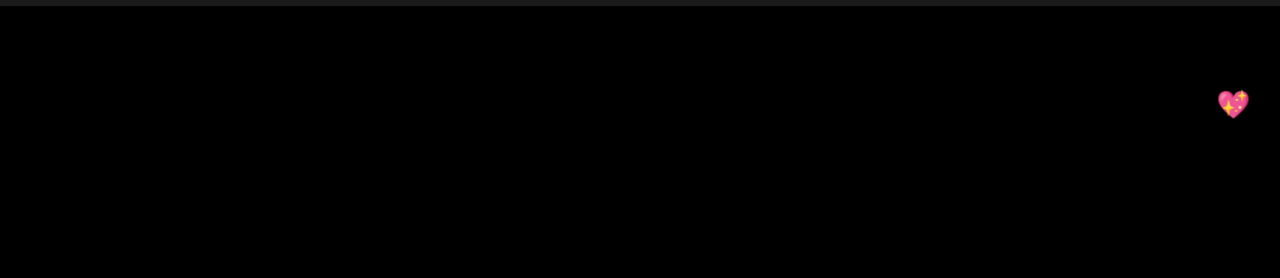
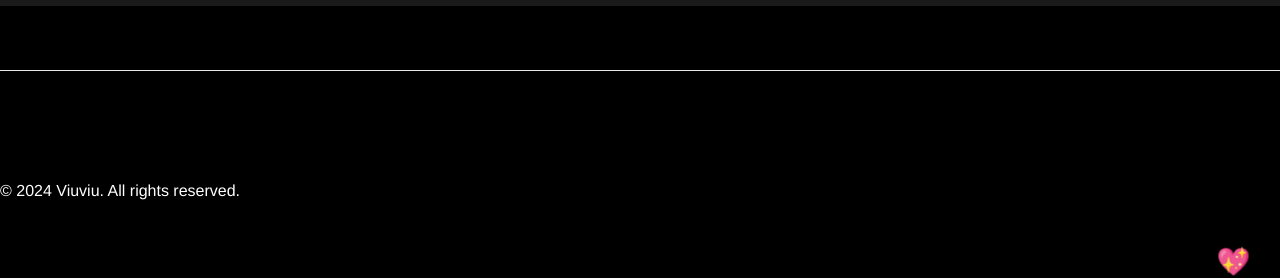
Before and after one commit to hungnv1997/vue3-starter, a Vue app: page /#/ in a window 1280 px wide. Shown: the part 898-1176 px from the top of the page. Before the commit the page ends 1030 px from the top, so only its background shows below. Built offline with nearby package versions, Linux system fonts and the light colour scheme.

Commit message:
feat: footer

```diff
--- a/src/components/MovieSlider/MovieSlider.vue
+++ b/src/components/MovieSlider/MovieSlider.vue
@@ -266,7 +266,7 @@ export default {
     },
     handleViewChapter($movie) {
       console.log($movie.id);
-      this.$router.push(`detail/${$movie}`);
+      this.$router.push(`detail/${$movie.id}`);
     },
   },
   // mounted() {
--- /dev/null
+++ b/src/components/common/footer/SiteFooter.vue
@@ -0,0 +1,27 @@
+<template>
+  <footer
+    class="footer border-t border-x-0 border-b-0 border-solid border-medusa-border-base pt-[108px] pb-4 mt-2"
+  >
+    <div
+      class="container container-fluid flex !px-0 lg:flex-row flex-col !pt-0"
+    >
+      <div class="col col--6">
+        <div class="lg:mb-0 mb-2">
+          <div class="footer__copyright">
+            © 2024 Viuviu. All rights reserved.
+          </div>
+        </div>
+      </div>
+    </div>
+  </footer>
+</template>
+
+<script>
+export default {
+  setup() {
+    return {};
+  },
+};
+</script>
+
+<style lang="scss" scoped></style>
--- a/src/layouts/Default.vue
+++ b/src/layouts/Default.vue
@@ -2,9 +2,11 @@
   <!-- blank -->
   <SiteHeaderVue />
   <router-view />
+  <SiteFooter />
 </template>
 <script setup>
 import SiteHeaderVue from "../components/Header/SiteHeader.vue";
+import SiteFooter from "../components/common/footer/SiteFooter.vue";
 </script>
 <style lang="scss" scoped>
 .logo {
```
